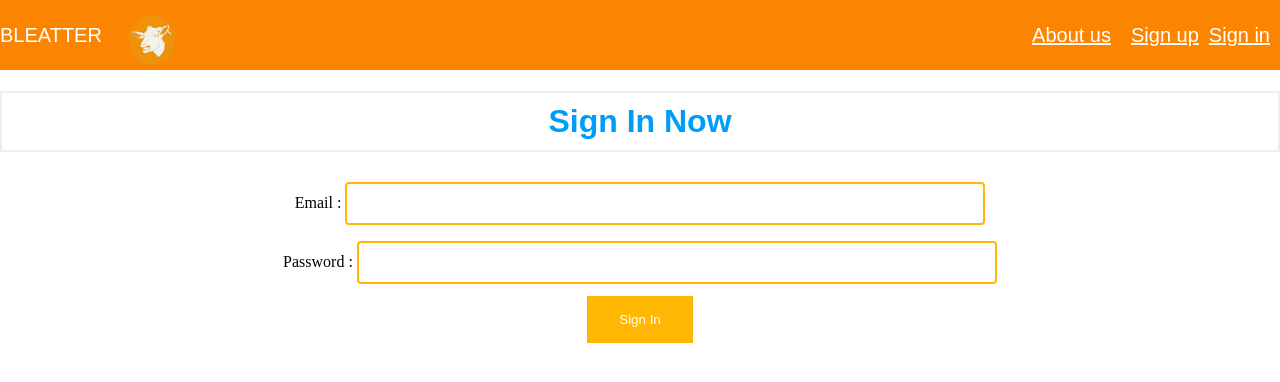
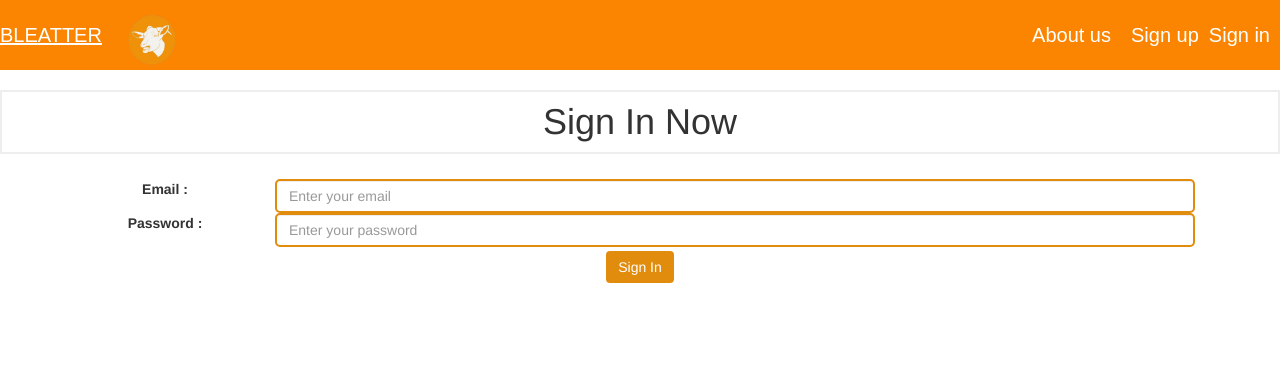
Before and after one commit to Matth-info/Twitter_M1_IDD_Calvet_Besnier, a Flask app: page /signin in a window 1280 px wide. Shown: the top 382 px of the page. Run offline with Flask 2, Linux system fonts and the light colour scheme; some libraries are stand-ins or nearby versions.

Commit message:
Update signin.html

```diff
--- a/templates/signin.html
+++ b/templates/signin.html
@@ -1,22 +1,26 @@
 {% extends 'base.html' %}
 
 {% block title %}<title>Sign in</title>{% endblock %}
-{% block style %}<style>
-    input[type=text],[type=email],[type=password] {
-        width: 50%;
-        padding: 12px 20px;
-        margin: 8px 0;
+{% block style %}
+<meta name="viewport" content="width=device-width, initial-scale=1">
+<link rel="stylesheet" href="https://maxcdn.bootstrapcdn.com/bootstrap/3.4.1/css/bootstrap.min.css">
+<script src="https://ajax.googleapis.com/ajax/libs/jquery/3.6.0/jquery.min.js"></script>
+<script src="https://maxcdn.bootstrapcdn.com/bootstrap/3.4.1/js/bootstrap.min.js"></script>
+<style>
+    input[type=text],
+    [type=email],
+    [type=password] {
         box-sizing: border-box;
-        border: 2px solid #FFB703;
-        border-radius: 4px;
+        border: 2px solid rgb(225, 140, 13);
+        border-radius: 5px;
         background-color: rgb(255, 255, 255);
         color: rgb(0, 0, 0);
     }
+
     button[type=submit] {
-    background-color: #FFB703;
+        background-color: rgb(225, 140, 13);
         border: none;
         color: white;
-    padding: 16px 32px;
         text-decoration: none;
         margin: 4px 2px;
         cursor: pointer;
@@ -25,20 +29,29 @@
 {% endblock %}
 {% block main %}
 
-<h1 style= "text-align:center;">
+<h1 style="text-align:center;">
     Sign In Now
 </h1>
+
 {%include 'flash.html' %}
-<form action="http://localhost:5000/signin" , method="post" style= "text-align:center;">
-    <div>
-        <label for="email"> Email : </label>
-        <input name="email" type="email" id="email" required>
+<div class="container">
+<form action="http://localhost:5000/signin" , method="post" style="text-align:center;">
+    <div class="form-group">
+        <label for="email" class="control-label col-sm-2"> Email : </label>
+        <div class="col-sm-10">
+            <input name="email" type="email" class="form-control" id="email" placeholder="Enter your email" required>
         </div>
-    <div>
-        <label for="password"> Password : </label>
-        <input name="password" type="password" id="password" required>
     </div>
 
-    <button type="submit">Sign In</button>
+    <div class="form-group">
+        <label for="password" class="control-label col-sm-2"> Password : </label>
+        <div class="col-sm-10">
+            <input name="password" type="password" id="password" class="form-control" placeholder="Enter your password"
+                required>
+        </div>
+    </div>
+
+    <button class="btn btn-default" type="submit">Sign In</button>
 </form>
+</div>
 {% endblock %}
```
Lines whose indentation alone changed are shown as unchanged.
